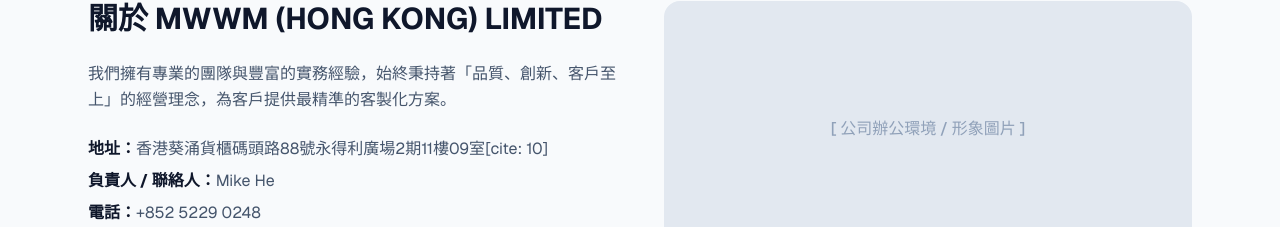
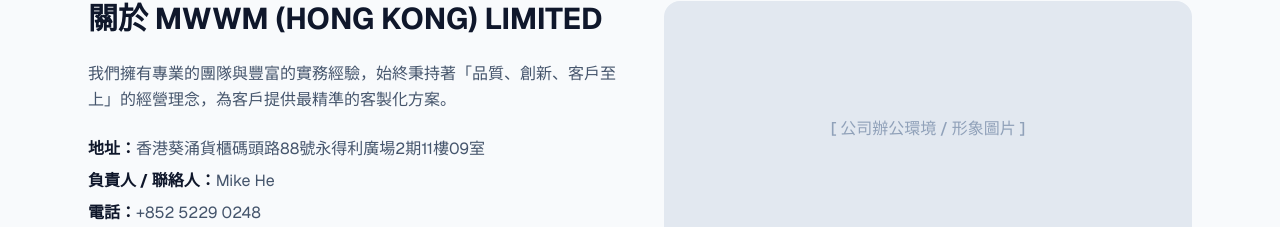
Before and after one commit to MikeHo21/mwwm-website, a Next.js app: page / in a window 1280 px wide. Shown: the part 1285-1512 px from the top of the page. Built offline with nearby package versions, Linux system fonts and the light colour scheme.

Commit message:
feat: update official company info, contact details and maintain logo size

```diff
--- a/app/page.tsx
+++ b/app/page.tsx
@@ -85,7 +85,7 @@
               我們擁有專業的團隊與豐富的實務經驗，始終秉持著「品質、創新、客戶至上」的經營理念，為客戶提供最精準的客製化方案。
             </p>
             <div className="space-y-2 text-slate-600 mt-6">
-              <p><strong className="text-slate-900">地址：</strong>香港葵涌貨櫃碼頭路88號永得利廣場2期11樓09室[cite: 10]</p>
+              <p><strong className="text-slate-900">地址：</strong>香港葵涌貨櫃碼頭路88號永得利廣場2期11樓09室</p>
               <p><strong className="text-slate-900">負責人 / 聯絡人：</strong>Mike He</p>
               <p><strong className="text-slate-900">電話：</strong>+852 5229 0248</p>
               <p><strong className="text-slate-900">電郵：</strong>cs@mwwm.com.hk</p>
```
